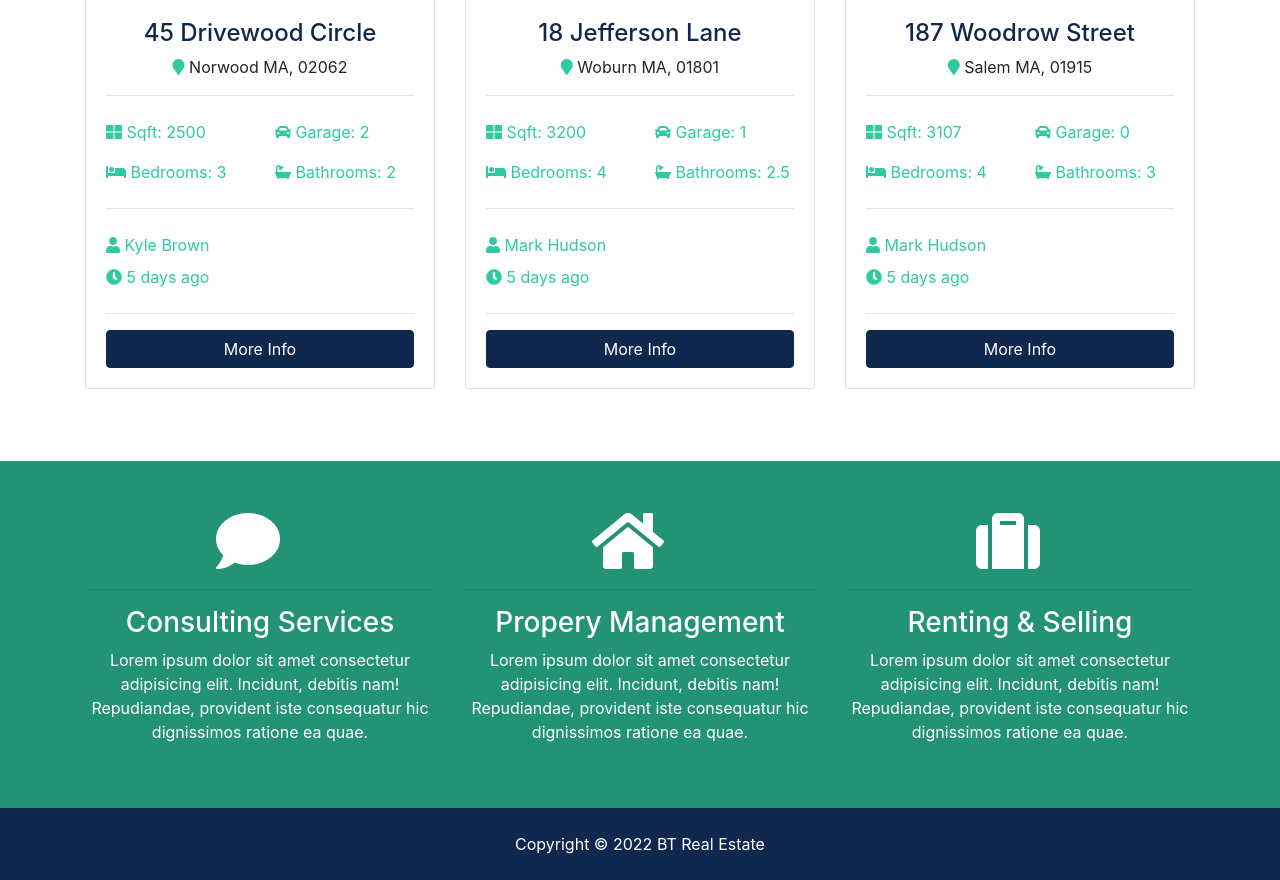
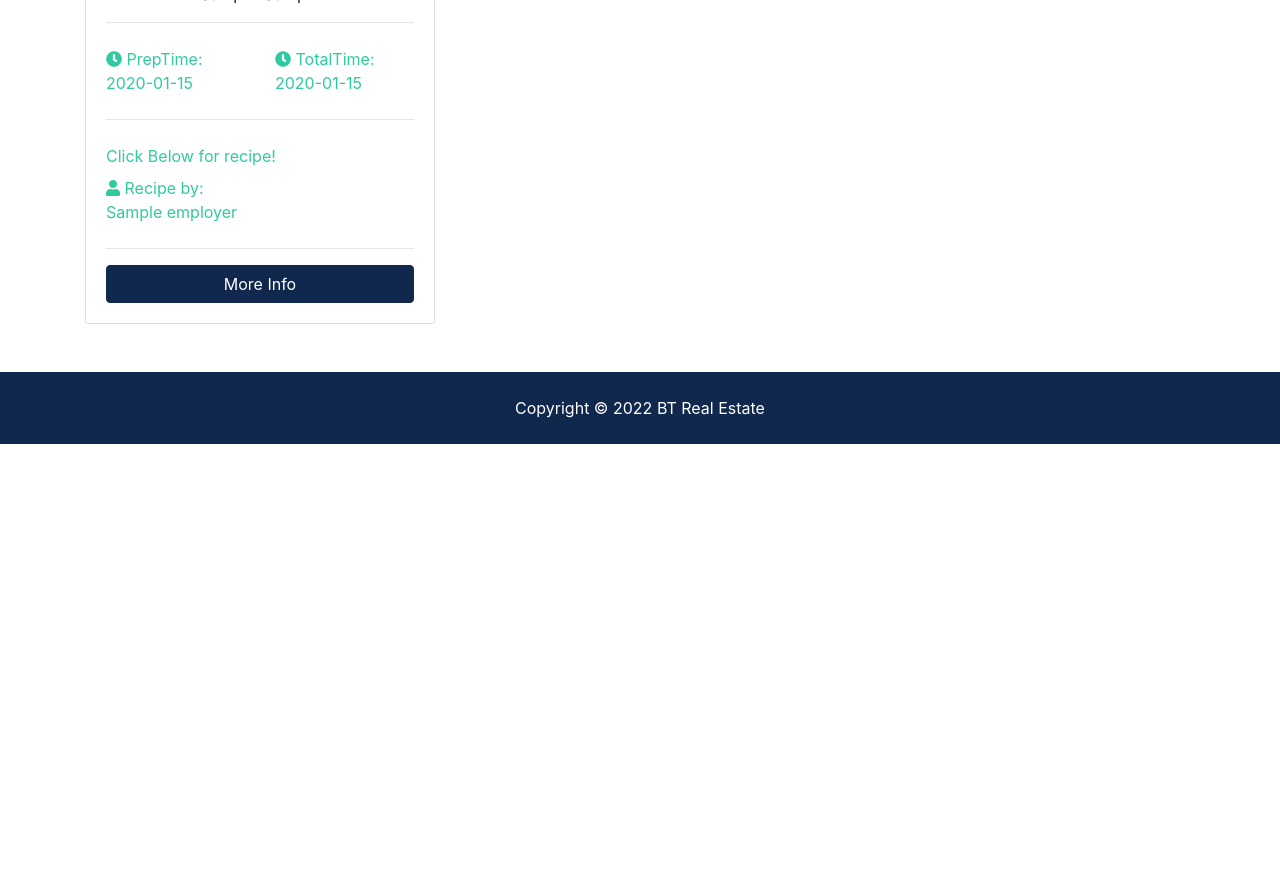
Before and after one commit to Bfatima25/bfblog_project, a Django app: page / in a window 1280 px wide. Shown: the part 1173-2053 px from the top of the page. After the commit the page ends 1617 px from the top, so only its background shows below. Run offline with Django 4.2, Linux system fonts and the light colour scheme; tables that the repository leaves empty hold one stand-in row (values such as "Sample post"); grey boxes marked "Sample" are stand-in pictures.

Commit message:
worked on home and about page dynamic content

```diff
--- a/pages/views.py
+++ b/pages/views.py
@@ -1,8 +1,22 @@
 from django.shortcuts import render
 from django.http import HttpResponse
+from recipes.models import Recipe
+from employers.models import Employer
 
 def index(request):
-    return render(request, 'pages/index.html')
+    recipes = Recipe.objects.order_by('-list_date').filter(is_published=True)[:3]
+
+    context = {
+        'recipes': recipes
+    }
+
+    return render(request, 'pages/index.html', context)
 
 def about(request):
-     return render(request, 'pages/about.html')
+    #Get all employers
+    employers = Employer.objects.order_by('-hire_date')
+
+    context = {
+        'employers': employers,
+    }
+    return render(request, 'pages/about.html', context)
--- a/templates/pages/index.html
+++ b/templates/pages/index.html
@@ -127,168 +127,47 @@
     </div>
   </section>
 
-  <!-- Listings -->
-  <section id="listings" class="py-5">
+  <!-- Recipes -->
+  <section id="recipes" class="py-4">
     <div class="container">
-      <h3 class="text-center mb-3">Latest Listings</h3>
       <div class="row">
-        <!-- Listing 1 -->
+        {% if recipes %}
+          {% for recipe in recipes %}
           <div class="col-md-6 col-lg-4 mb-4">
-          <div class="card listing-preview">
-            <img class="card-img-top" src="assets/img/homes/home-1.jpg" alt="">
-            <div class="card-img-overlay">
-              <h2>
-                <span class="badge badge-secondary text-white">$490,000</span>
-              </h2>
-            </div>
+            <div class="card recipe-preview">
+              <img class="card-img-top" src="{{ recipe.photo_main.url }}" alt="">
               <div class="card-body">
-              <div class="listing-heading text-center">
-                <h4 class="text-primary">45 Drivewood Circle</h4>
-                <p>
-                  <i class="fas fa-map-marker text-secondary"></i> Norwood MA, 02062</p>
+                <div class="recipe-heading text-center">
+                  <h4 class="text-primary">{{ recipe.title }}</h4>
+                  <p>{{ recipe.Mealtype }}-{{ recipe.Specialdiet }}</p>
                 </div>
                 <hr>
               <div class="row py-2 text-secondary">
                 <div class="col-6">
-                  <i class="fas fa-th-large"></i> Sqft: 2500</div>
+                  <i class="fas fa-clock"></i> PrepTime: {{ recipe.preptime }}</div>
                 <div class="col-6">
-                  <i class="fas fa-car"></i> Garage: 2</div>
-              </div>
-              <div class="row py-2 text-secondary">
-                <div class="col-6">
-                  <i class="fas fa-bed"></i> Bedrooms: 3</div>
-                <div class="col-6">
-                  <i class="fas fa-bath"></i> Bathrooms: 2</div>
+                  <i class="fas fa-clock"></i> TotalTime: {{ recipe.totaltime }}</div>
               </div>
               <hr>
               <div class="row py-2 text-secondary">
-                <div class="col-6">
-                  <i class="fas fa-user"></i> Kyle Brown</div>
+                <div class="col-12">
+                  Click Below for recipe!</div>
               </div>
                 <div class="row text-secondary pb-2">
                   <div class="col-6">
-                  <i class="fas fa-clock"></i> 5 days ago</div>
+                    <i class="fas fa-user"></i> Recipe by: {{ recipe.employer }}</div>
                 </div>
                 <hr>
-              <a href="listing.html" class="btn btn-primary btn-block">More Info</a>
+                  <a href="{% url 'recipe' recipe.id %}" class="btn btn-primary btn-block">More Info</a>
                 </div>
               </div>
             </div>
-
-        <!-- Listing 2 -->
-        <div class="col-md-6 col-lg-4 mb-4">
-          <div class="card listing-preview">
-            <img class="card-img-top" src="assets/img/homes/home-2.jpg" alt="">
-            <div class="card-img-overlay">
-              <h2>
-                <span class="badge badge-secondary text-white">$550,000</span>
-              </h2>
+          {% endfor %}
+        {% else %}
+          <div class="col-md-12">
+            <p>No Recipes Available</p>
           </div>
-            <div class="card-body">
-              <div class="listing-heading text-center">
-                <h4 class="text-primary">18 Jefferson Lane</h4>
-                <p>
-                  <i class="fas fa-map-marker text-secondary"></i> Woburn MA, 01801</p>
-              </div>
-              <hr>
-              <div class="row py-2 text-secondary">
-                <div class="col-6">
-                  <i class="fas fa-th-large"></i> Sqft: 3200</div>
-                <div class="col-6">
-                  <i class="fas fa-car"></i> Garage: 1</div>
-              </div>
-              <div class="row py-2 text-secondary">
-                <div class="col-6">
-                  <i class="fas fa-bed"></i> Bedrooms: 4</div>
-                <div class="col-6">
-                  <i class="fas fa-bath"></i> Bathrooms: 2.5</div>
-              </div>
-              <hr>
-              <div class="row py-2 text-secondary">
-                <div class="col-6">
-                  <i class="fas fa-user"></i> Mark Hudson</div>
-              </div>
-              <div class="row text-secondary pb-2">
-                <div class="col-6">
-                  <i class="fas fa-clock"></i> 5 days ago</div>
-              </div>
-              <hr>
-              <a href="listing.html" class="btn btn-primary btn-block">More Info</a>
-            </div>
-          </div>
-        </div>
-
-        <!-- Listing 3 -->
-        <div class="col-md-6 col-lg-4 mb-4">
-          <div class="card listing-preview">
-            <img class="card-img-top" src="assets/img/homes/home-3.jpg" alt="">
-            <div class="card-img-overlay">
-              <h2>
-                <span class="badge badge-secondary text-white">$580,000</span>
-              </h2>
-            </div>
-            <div class="card-body">
-              <div class="listing-heading text-center">
-                <h4 class="text-primary">187 Woodrow Street</h4>
-                <p>
-                  <i class="fas fa-map-marker text-secondary"></i> Salem MA, 01915</p>
-              </div>
-              <hr>
-              <div class="row py-2 text-secondary">
-                <div class="col-6">
-                  <i class="fas fa-th-large"></i> Sqft: 3107</div>
-                <div class="col-6">
-                  <i class="fas fa-car"></i> Garage: 0</div>
-              </div>
-              <div class="row py-2 text-secondary">
-                <div class="col-6">
-                  <i class="fas fa-bed"></i> Bedrooms: 4</div>
-                <div class="col-6">
-                  <i class="fas fa-bath"></i> Bathrooms: 3</div>
-              </div>
-              <hr>
-              <div class="row py-2 text-secondary">
-                <div class="col-6">
-                  <i class="fas fa-user"></i> Mark Hudson</div>
-              </div>
-              <div class="row text-secondary pb-2">
-                <div class="col-6">
-                  <i class="fas fa-clock"></i> 5 days ago</div>
-              </div>
-              <hr>
-              <a href="listing.html" class="btn btn-primary btn-block">More Info</a>
-            </div>
-          </div>
-        </div>
-
-      </div>
-    </div>
-  </section>
-
-  <section id="services" class="py-5 bg-secondary text-white">
-    <div class="container">
-      <div class="row text-center">
-        <div class="col-md-4">
-          <i class="fas fa-comment fa-4x mr-4"></i>
-          <hr>
-          <h3>Consulting Services</h3>
-          <p>Lorem ipsum dolor sit amet consectetur adipisicing elit. Incidunt, debitis nam! Repudiandae, provident iste consequatur
-            hic dignissimos ratione ea quae.</p>
-        </div>
-        <div class="col-md-4">
-          <i class="fas fa-home fa-4x mr-4"></i>
-          <hr>
-          <h3>Propery Management</h3>
-          <p>Lorem ipsum dolor sit amet consectetur adipisicing elit. Incidunt, debitis nam! Repudiandae, provident iste consequatur
-            hic dignissimos ratione ea quae.</p>
-        </div>
-        <div class="col-md-4">
-          <i class="fas fa-suitcase fa-4x mr-4"></i>
-          <hr>
-          <h3>Renting & Selling</h3>
-          <p>Lorem ipsum dolor sit amet consectetur adipisicing elit. Incidunt, debitis nam! Repudiandae, provident iste consequatur
-            hic dignissimos ratione ea quae.</p>
-        </div>
+        {% endif %}
       </div>
     </div>
   </section>
```
Also changed, not shown: templates/pages/about.html (+16 -33 lines). Lines whose indentation alone changed are shown as unchanged.
